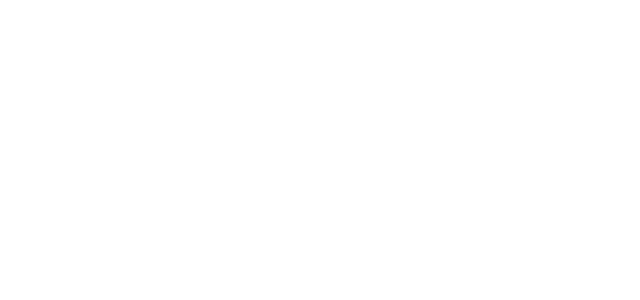
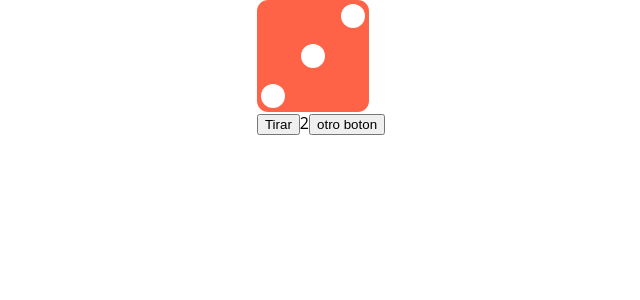
Before and after one commit to Revivanco/Dice-Game, a React (Create React App) app: page / in a window 1280 px wide. Shown: the top 300 px of the page, without its empty margins (319-959 px from the left). Built offline with nearby package versions, Linux system fonts and the light colour scheme.

Commit message:
Added property to the component and basic logic to use its state

```diff
--- a/src/App.jsx
+++ b/src/App.jsx
@@ -1,11 +1,19 @@
-import React from "react";
+import React, { useState } from "react";
 import DiceComponent from "./component/DiceComponent";
 import "./App.css"
+import DiceButton from "./component/DiceButton";
+
 
 function App() {
+  const [diceSide, setDiceSide] = useState(3)
+  const pruebas = () =>{
+    setDiceSide(5)
+  }
   return (
     <div>
-      <DiceComponent />
+      <DiceComponent number={diceSide} />
+      <DiceButton />
+      <button onClick={pruebas}>otro boton</button>
     </div>
   );
 }
--- a/src/component/DiceButton/DiceButton.jsx
+++ b/src/component/DiceButton/DiceButton.jsx
@@ -0,0 +1,19 @@
+import React from "react";
+
+
+function DiceButton() {
+    let diceSide = 2
+    const pruebas  = () => {
+        console.log("kushini pechochiniiiii")
+        diceSide += 1
+        console.log(diceSide)
+    }
+    return (
+        <>
+        <button onClick={pruebas}>Tirar</button>
+        {diceSide}
+        </>
+    );
+  }
+
+  export default DiceButton
--- a/src/component/DiceButton/index.jsx
+++ b/src/component/DiceButton/index.jsx
@@ -0,0 +1 @@
+export { default } from "./DiceButton"
--- a/src/component/DiceComponent/DiceComponent.jsx
+++ b/src/component/DiceComponent/DiceComponent.jsx
@@ -1,7 +1,8 @@
 import React from "react"
 
 
-const DiceComponent = ({number}) => {
+const DiceComponent = (props) => {
+    const {number} = props
     console.log(number)
     if (number === 1) {
         return (
```
